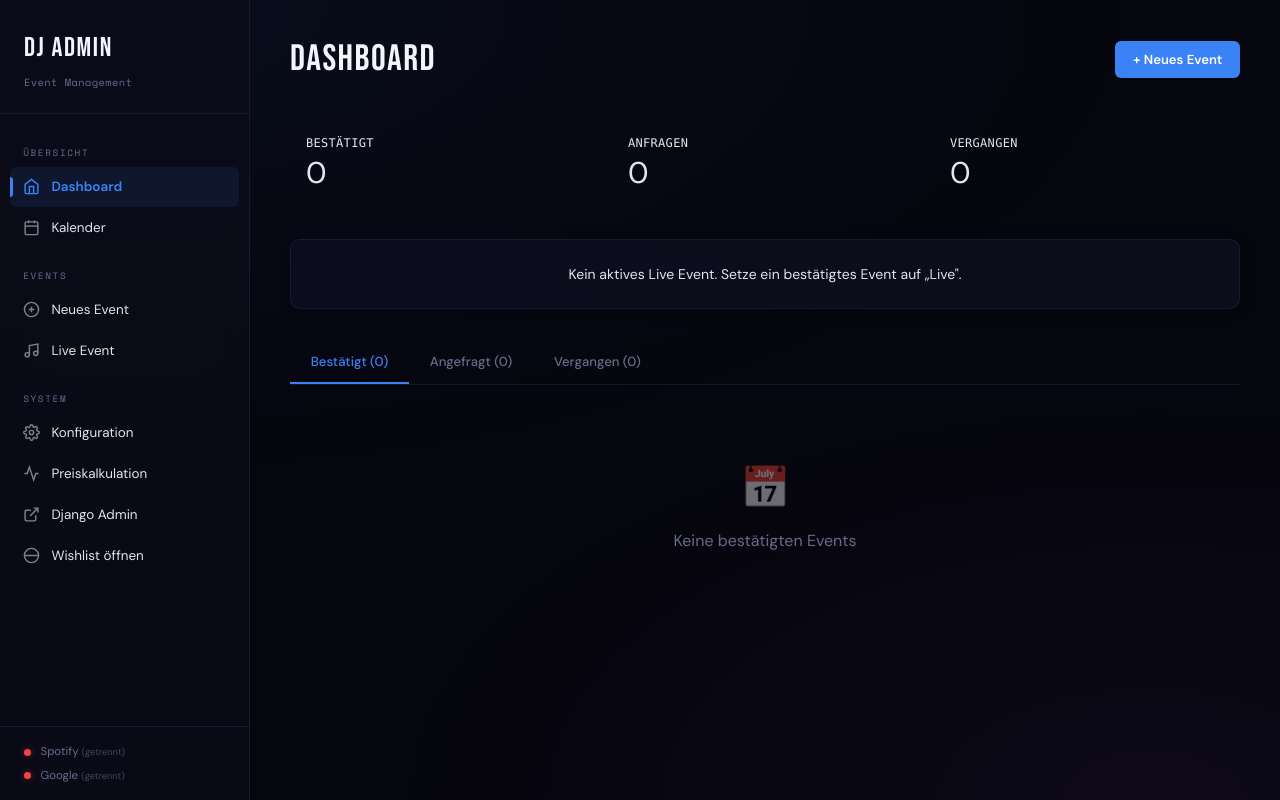
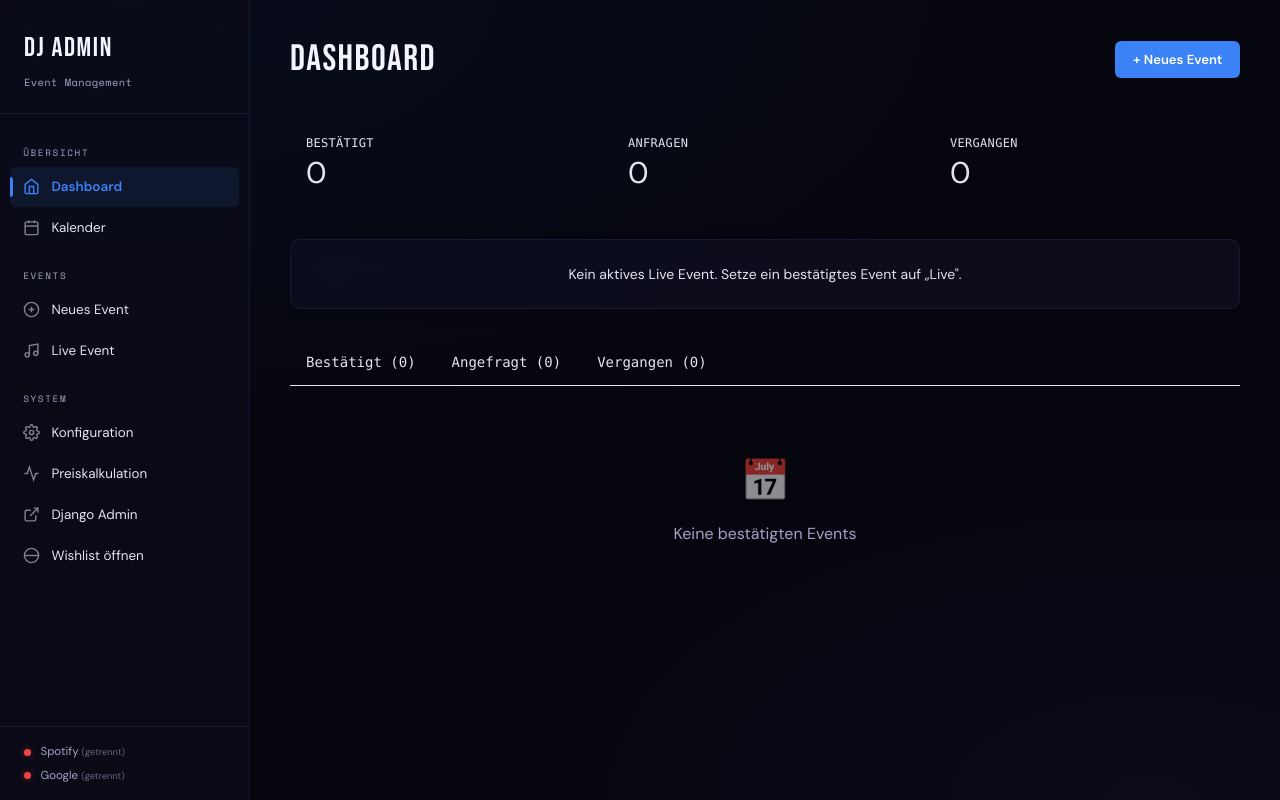
Before and after one commit to ninugit-lab/dj-manage, a Django app: page /dj-admin/ in a window 1280 px wide. Run offline with Django 4.2, Linux system fonts and the light colour scheme; the visitor is signed in with stand-in values (Sample User, id 1); data that the repository does not hold is empty; some libraries are stand-ins or nearby versions.

Commit message:
fix(phase5): a11y audit — aria tabs/live, modal focus+ESC, muted contrast, label
- dashboard tabs → ARIA tablist + tabs.js (was CSS-only switchTab)
- now-playing widgets (dashboard, live) → aria-live polite
- af-modal + block-dialog → focus management + ESC close
- base.html --muted → AA-conform (4.5:1), split off --subtle token
- guest-name input → associated label + aria-required

Co-Authored-By: Claude Opus 4.7 <noreply@anthropic.com>

```diff
--- a/app/templates/dj_admin/base.html
+++ b/app/templates/dj_admin/base.html
@@ -28,7 +28,8 @@
       --yellow:#eab308;
       --text:#e4e4ef;
       --text-bright:#f4f4ff;
-      --muted:rgba(148,148,190,.7);
+      --muted:rgba(176,176,214,.92);
+      --subtle:rgba(148,148,190,.7);
       --sidebar-w:250px;
       --radius:10px;
       --radius-sm:6px;
--- a/app/templates/dj_admin/dashboard.html
+++ b/app/templates/dj_admin/dashboard.html
@@ -1,4 +1,5 @@
 {% extends "dj_admin/base.html" %}
+{% load static %}
 {% block title %}Dashboard — DJ Admin{% endblock %}
 {% block nav_dashboard %}active{% endblock %}
 
@@ -31,7 +32,7 @@
   </div>
   <!-- Now Playing Widget -->
   <div id="now-playing-dashboard" class="mt-4 pt-4 border-t border-border">
-    <div id="np-inner" class="flex items-center gap-3">
+    <div id="np-inner" class="flex items-center gap-3" aria-live="polite" aria-atomic="true">
       <div class="text-xs text-muted font-mono">Lade Spotify…</div>
     </div>
   </div>
@@ -43,14 +44,17 @@
 {% endif %}
 
 <!-- Tabs: Bestätigt zuerst -->
-<div class="tabs">
-  <button type="button" class="tab active" onclick="switchTab(this,'confirmed')">Bestätigt ({{ events_confirmed.count }})</button>
-  <button type="button" class="tab" onclick="switchTab(this,'inquiry')">Angefragt ({{ events_inquiry.count }})</button>
-  <button type="button" class="tab" onclick="switchTab(this,'past')">Vergangen ({{ events_past.count }})</button>
+<div class="flex gap-1 border-b border-border mb-4 overflow-x-auto" role="tablist" data-tabs="events">
+  <button role="tab" id="tab-events-confirmed" aria-controls="panel-events-confirmed" aria-selected="true" tabindex="0"
+          class="min-h-[44px] px-4 font-mono text-sm whitespace-nowrap border-b-2 border-transparent aria-selected:border-accent aria-selected:text-accent text-muted">Bestätigt ({{ events_confirmed.count }})</button>
+  <button role="tab" id="tab-events-inquiry" aria-controls="panel-events-inquiry" aria-selected="false" tabindex="-1"
+          class="min-h-[44px] px-4 font-mono text-sm whitespace-nowrap border-b-2 border-transparent aria-selected:border-accent aria-selected:text-accent text-muted">Angefragt ({{ events_inquiry.count }})</button>
+  <button role="tab" id="tab-events-past" aria-controls="panel-events-past" aria-selected="false" tabindex="-1"
+          class="min-h-[44px] px-4 font-mono text-sm whitespace-nowrap border-b-2 border-transparent aria-selected:border-accent aria-selected:text-accent text-muted">Vergangen ({{ events_past.count }})</button>
 </div>
 
 <!-- Bestätigt (default sichtbar) -->
-<div id="tab-confirmed" class="tab-content active">
+<div id="panel-events-confirmed" role="tabpanel" aria-labelledby="tab-events-confirmed">
   {% if events_confirmed %}
   <table class="w-full text-sm">
     <caption class="sr-only">Bestätigte Events</caption>
@@ -92,7 +96,7 @@
 </div>
 
 <!-- Angefragt -->
-<div id="tab-inquiry" class="tab-content">
+<div id="panel-events-inquiry" role="tabpanel" aria-labelledby="tab-events-inquiry" hidden>
   {% if events_inquiry %}
   <table class="w-full text-sm">
     <caption class="sr-only">Angefragte Events</caption>
@@ -128,7 +132,7 @@
 </div>
 
 <!-- Vergangen -->
-<div id="tab-past" class="tab-content">
+<div id="panel-events-past" role="tabpanel" aria-labelledby="tab-events-past" hidden>
   {% if events_past %}
   <table class="w-full text-sm">
     <caption class="sr-only">Vergangene Events</caption>
@@ -161,14 +165,8 @@
 {% endblock %}
 
 {% block extra_scripts %}
+<script src="{% static 'js/tabs.js' %}" defer></script>
 <script>
-function switchTab(btn, name) {
-  document.querySelectorAll('.tab').forEach(function(t){t.classList.remove('active')});
-  document.querySelectorAll('.tab-content').forEach(function(t){t.classList.remove('active')});
-  btn.classList.add('active');
-  document.getElementById('tab-' + name).classList.add('active');
-}
-
 async function confirmEvent(pk) {
   if (!confirm('Event bestätigen? E-Mail + Kalendereintrag werden erstellt.')) return;
   try {
--- a/app/templates/wishlist/index.html
+++ b/app/templates/wishlist/index.html
@@ -82,10 +82,11 @@
   {# Guest name #}
   {% if event.wishlist_require_name %}
   <div class="mb-3">
+    <label for="guest-name" class="field-label">Dein Name <span aria-hidden="true">*</span></label>
     <input type="text" id="guest-name"
            placeholder="Dein Name *"
-           autocomplete="off" maxlength="100"
-           {% if not can_add_more %}disabled{% endif %}
+           autocomplete="off" maxlength="100" required aria-required="true"
+           {% if not can_add_more %}disabled aria-disabled="true"{% endif %}
            class="field-input text-sm placeholder:text-subtle" />
   </div>
   {% endif %}
```
Also changed, not shown: app/templates/dj_admin/_wishlist_frame.html (+16 -2 lines), app/templates/dj_admin/wishlist_live.html (+12 -1 lines).
